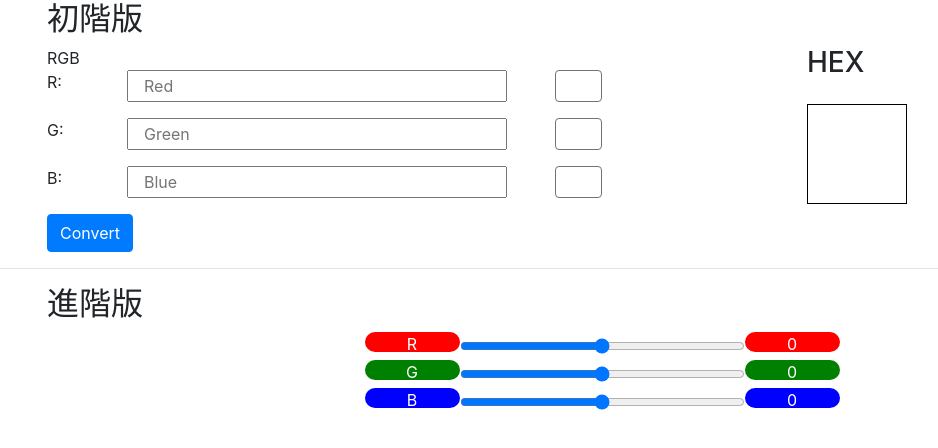
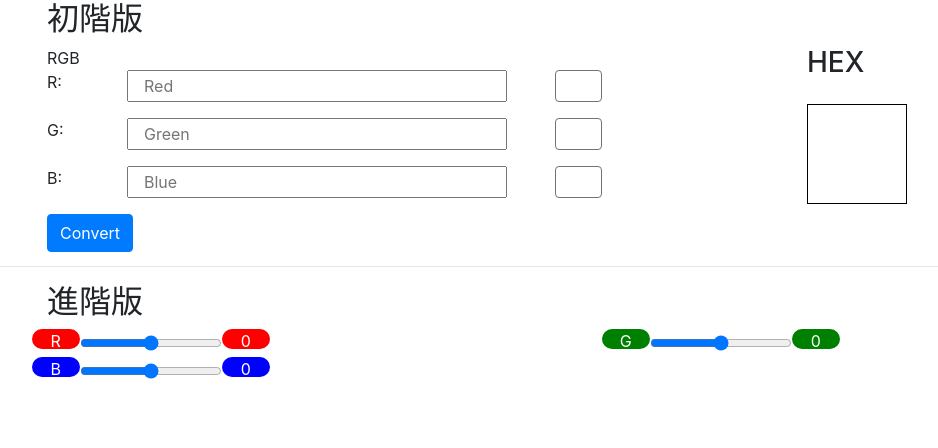
Before and after one commit to surferintaiwan/A35-Q2-RGB-to-Hex-Converter, a plain HTML site: page index.html in a window 1280 px wide. Shown: the whole page, without its empty margins (38-976 px from the left). Drawn offline with nearby package versions, Linux system fonts and the light colour scheme.

Commit message:
update advanced challenge

```diff
--- a/css/style.css
+++ b/css/style.css
@@ -22,6 +22,9 @@
 	background-color: rgba(0,0,0,0.2);
 	color: black;
 }
+#new-rgb-input {
+	background-color: white;
+}
 
 #new-rgb-input label {
 	width: 20px;
@@ -34,3 +37,11 @@
 #hex-output #hex-background {
 	border: 1px solid #000
 }
+
+.container:nth-child(2) {
+	background: blue;
+}
+
+.container {
+	height: 250px;
+}
--- a/index.html
+++ b/index.html
@@ -50,34 +50,35 @@
 	<div class="container">
 		<h2>進階版</h2>
 		<div class="row" id="new-rgb-input">
-			<div class="col-12">
-				<div class="row justify-content-center" id="new-rgb-red">
+			<div class="col-6">
+				<div class="row align-self-center" id="new-rgb-red">
 					<label class="col-1" >R</label>
 					<input class="col-3" type="range" name="color-slider" min="0" max="255">
 					<label class="col-1"></label>
 				</div>
 	  		</div>
-	  		<div class="col-12">
-				<div class="row justify-content-center" id="new-rgb-green">
+	  		<div class="col-6 align-self-center">
+				<div class="row" id="new-rgb-green">
 					<label class="col-1">G</label>
 					<input class="col-3" type="range" name="color-slider" min="0" max="255">
 					<label class="col-1"></label>
 				</div>
 	  		</div>
-	  		<div class="col-12">
-				<div class="row justify-content-center" id="new-rgb-blue">
+	  		<div class="col-6 align-self-center">
+				<div class="row" id="new-rgb-blue">
 					<label class="col-1">B</label>
 					<input class="col-3" type="range" name="color-slider" min="0" max="255">
 					<label class="col-1"></label>
 				</div>
 	  		</div>
-	  		<div class="col-12">
-	  			<div class="row justify-content-center">
+	  		<div class="col-6 align-self-center">
+	  			<div class="row">
 	  				<div></div>
 	  			</div>
 	  		</div>
   		</div>
 	</div>
+
 
 	<script src="https://code.jquery.com/jquery-3.3.1.slim.min.js" integrity="sha384-q8i/X+965DzO0rT7abK41JStQIAqVgRVzpbzo5smXKp4YfRvH+8abtTE1Pi6jizo" crossorigin="anonymous"></script>
 	<script src="https://cdnjs.cloudflare.com/ajax/libs/popper.js/1.14.7/umd/popper.min.js" integrity="sha384-UO2eT0CpHqdSJQ6hJty5KVphtPhzWj9WO1clHTMGa3JDZwrnQq4sF86dIHNDz0W1" crossorigin="anonymous"></script>
--- a/js/main.js
+++ b/js/main.js
@@ -150,3 +150,10 @@ newRGBInput.addEventListener('change', function() {
 	newUpdateHEXHTML()
 
 })
+
+newRGBInput.addEventListener('input', function() {
+	newUpdateRGBHTML(event)
+	newRGBToHEX()
+	newUpdateHEXHTML()
+
+})
```
